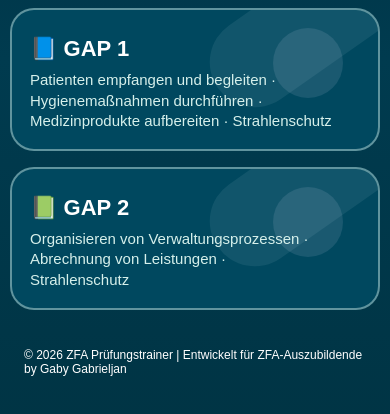
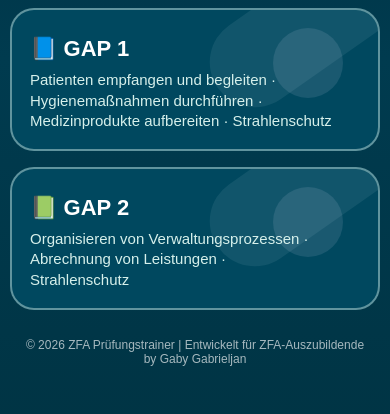
Before and after one commit to zfa-gap/Vorbereitung, a plain HTML site: page index.html in a window 390 px wide. Shown: the part 406-820 px from the top of the page. Drawn offline with Linux system fonts and the light colour scheme.

Commit message:
Update style.css

```diff
--- a/style.css
+++ b/style.css
@@ -733,12 +733,18 @@ h1{
     font-size:14px;
   }
 
-  footer{
+footer {
 
-    font-size:12px;
+    margin-top: 18px;
 
-    margin-top:24px;
+    padding: 10px;
 
-    padding:14px;
-  }
+    text-align: center;
+
+    font-size: 12px;
+
+    color: rgba(255,255,255,0.65);
+
+    width: 100%;
 }
+}
```
